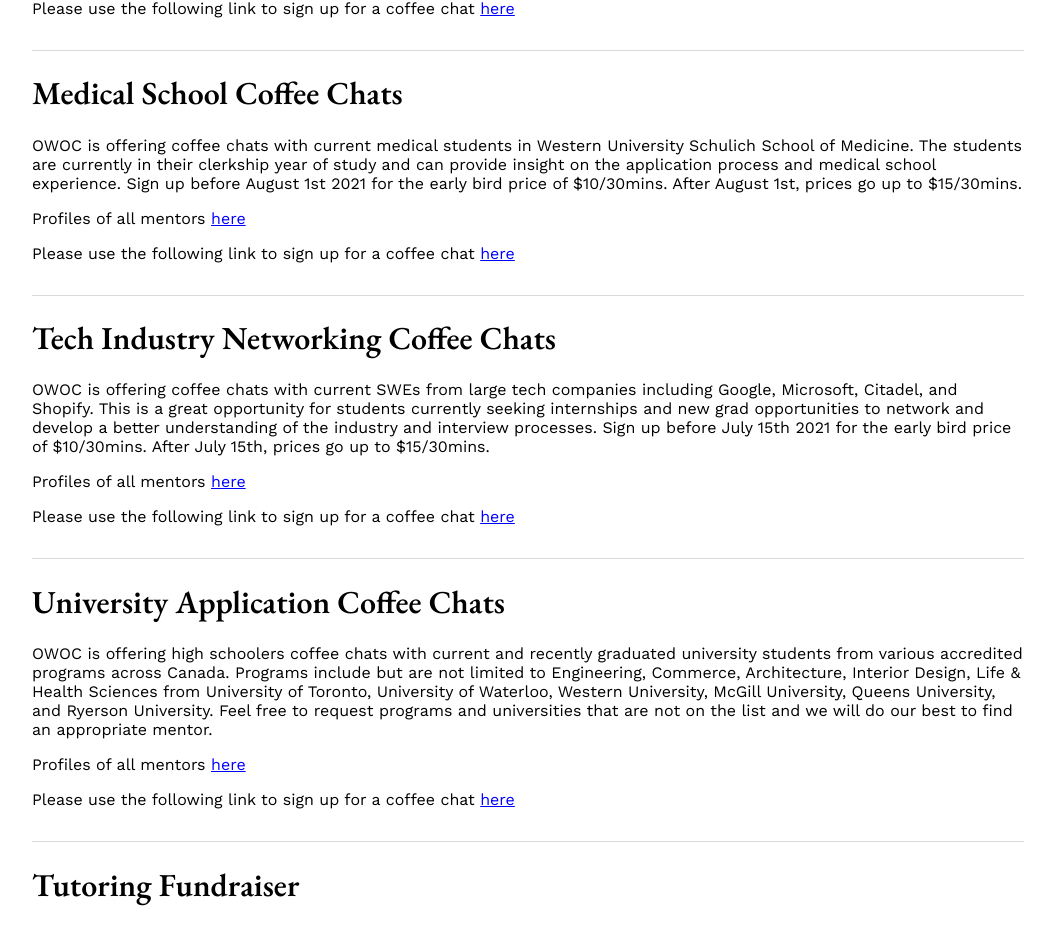
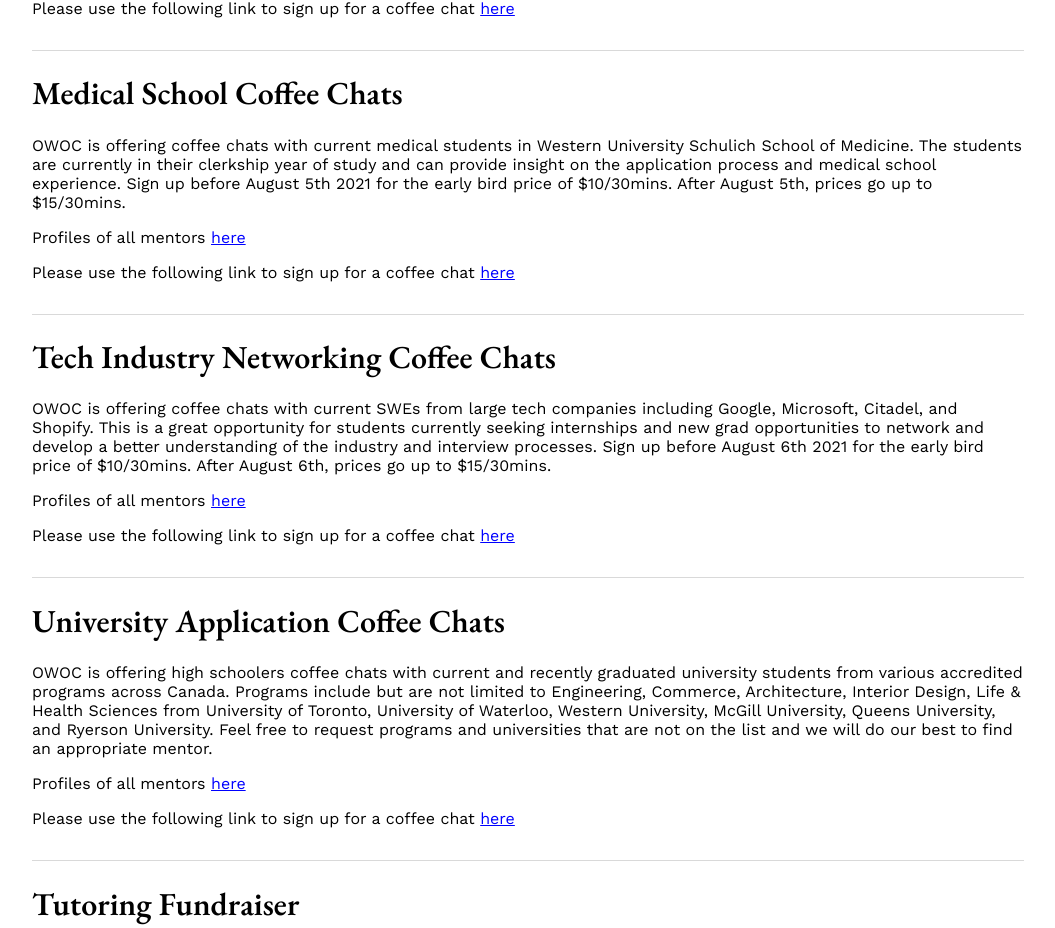
Before and after one commit to donghee214/owoc, a React (Create React App) app: page /initiatives in a window 1280 px wide. Shown: the part 877-1805 px from the top of the page, without its empty margins (112-1167 px from the left). Built offline with nearby package versions, Linux system fonts and the light colour scheme.

Commit message:
changed event dates

```diff
--- a/src/initiatives/initiatives.js
+++ b/src/initiatives/initiatives.js
@@ -7,19 +7,19 @@
 export default () => {
   const initiatives = [{
     title: "Mock Medical School Interviews",
-    body: "OWOC is offering mock medical school interviews with current medical school students in Western University Schulich School of Medicine. The interviewers are currently in their clerkship year of study and have 2 years of experience conducting mock interviews. Mock interviews will include a debrief session after each mock with your assigned interviewer. Sign up before August 1st 2021 for the early bird price of $30/hour. After August 1st, prices go up to $40/hour.",
+    body: "OWOC is offering mock medical school interviews with current medical school students in Western University Schulich School of Medicine. The interviewers are currently in their clerkship year of study and have 2 years of experience conducting mock interviews. Mock interviews will include a debrief session after each mock with your assigned interviewer. Sign up before August 5th 2021 for the early bird price of $30/hour. After August 5th, prices go up to $40/hour.",
     mentorsLink: "https://drive.google.com/file/d/1OhaKwC8ijvKe29XpU254v0TgL9cDFvtJ/view?usp=sharing",
     signupLink: "https://docs.google.com/forms/u/1/d/18bqSqGC1kutQIyjvh4qtogOw1shYC1iwaJNvmjwcNQA/edit?usp=forms_home&ths=true",
   },
   {
     title: "Medical School Coffee Chats",
-    body: "OWOC is offering coffee chats with current medical students in Western University Schulich School of Medicine. The students are currently in their clerkship year of study and can provide insight on the application process and medical school experience. Sign up before August 1st 2021 for the early bird price of $10/30mins. After August 1st, prices go up to $15/30mins.",
+    body: "OWOC is offering coffee chats with current medical students in Western University Schulich School of Medicine. The students are currently in their clerkship year of study and can provide insight on the application process and medical school experience. Sign up before August 5th 2021 for the early bird price of $10/30mins. After August 5th, prices go up to $15/30mins.",
     mentorsLink: "https://drive.google.com/file/d/1OhaKwC8ijvKe29XpU254v0TgL9cDFvtJ/view?usp=sharing",
     signupLink: "https://docs.google.com/forms/d/1jfIVrk-GXNWOrbOHHbfyN3wFfnH-P1CD1o-pHmxnfQA/edit",
   },
   {
     title: "Tech Industry Networking Coffee Chats",
-    body: "OWOC is offering coffee chats with current SWEs from large tech companies including Google, Microsoft, Citadel, and Shopify. This is a great opportunity for students currently seeking internships and new grad opportunities to network and develop a better understanding of the industry and interview processes. Sign up before July 15th 2021 for the early bird price of $10/30mins. After July 15th, prices go up to $15/30mins.",
+    body: "OWOC is offering coffee chats with current SWEs from large tech companies including Google, Microsoft, Citadel, and Shopify. This is a great opportunity for students currently seeking internships and new grad opportunities to network and develop a better understanding of the industry and interview processes. Sign up before August 6th 2021 for the early bird price of $10/30mins. After August 6th, prices go up to $15/30mins.",
     mentorsLink: "https://drive.google.com/file/d/19HvLd-eyONMkq8blmYv-wgZZUrtSBK7h/view?usp=sharing",
     signupLink: "https://docs.google.com/forms/d/1UL-HaIdLKmicOi-fFtNHUGfeQO4MxHNKNv_vR_S7Xu8/edit",
   },
```
